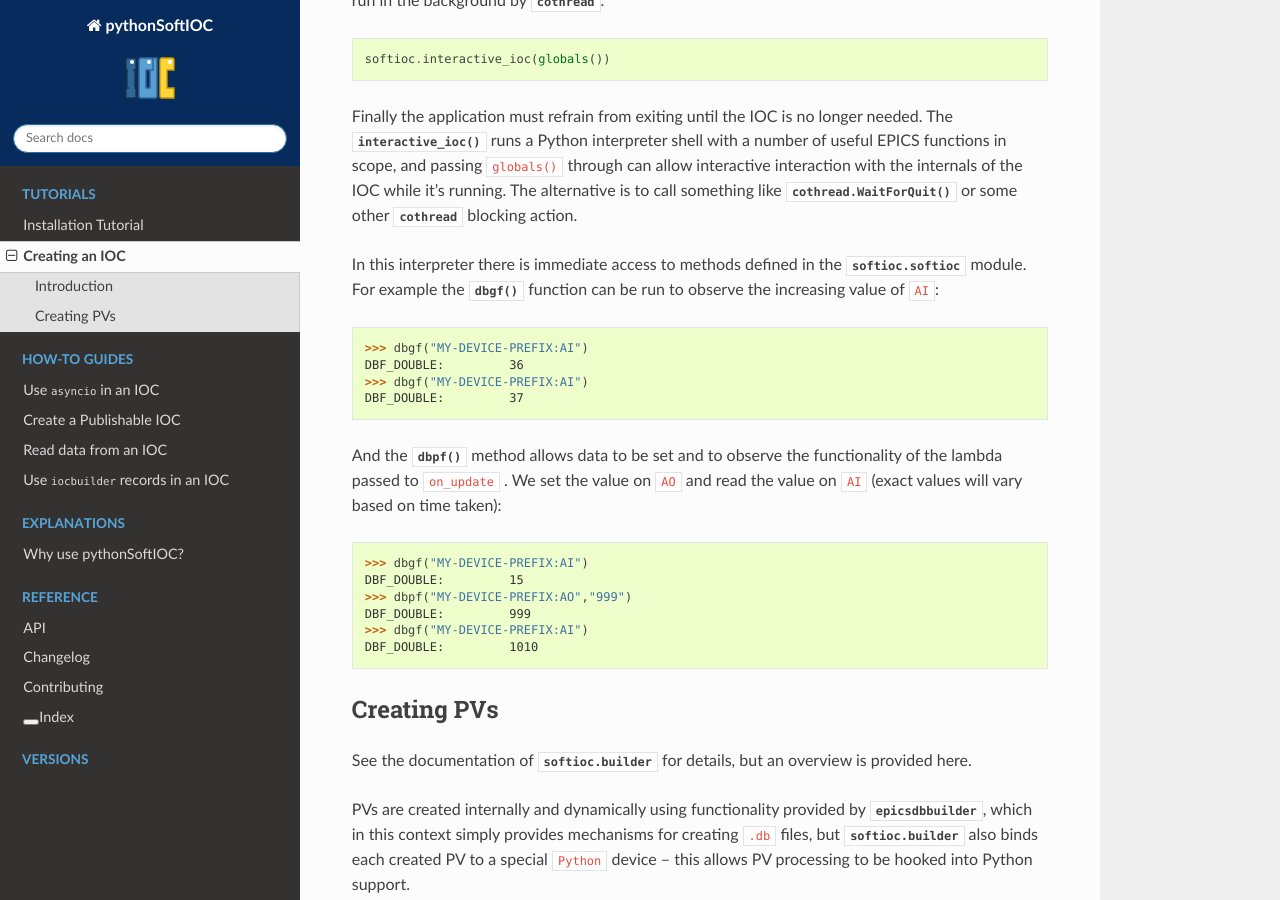
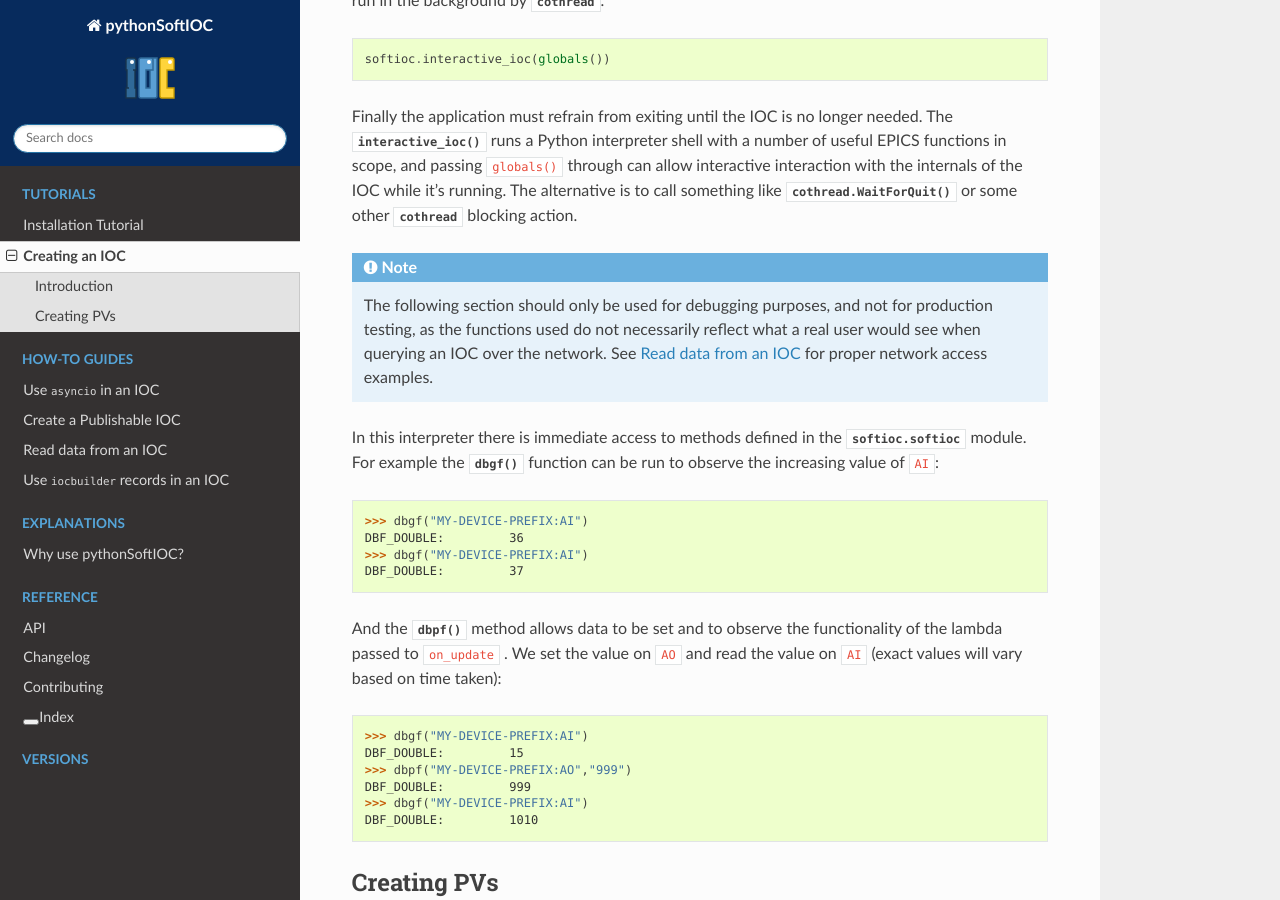
Before and after one commit to DiamondLightSource/pythonSoftIOC, a Sphinx documentation site: the page built from docs/tutorials/creating-an-ioc.rst, in a window 1280 px wide and 900 px high, scrolled down 1935 px. Built offline with Sphinx 7.4.7 and the Read the Docs theme 2.0.0, drawn with Linux system fonts in a browser that asks for light colours; the version number could not be read and is left out.

Commit message:
Add note regarding only using the dbpf/dbgf functions for debugging.

```diff
--- a/docs/tutorials/creating-an-ioc.rst
+++ b/docs/tutorials/creating-an-ioc.rst
@@ -71,6 +71,12 @@ internals of the IOC while it's running.  The alternative is to call something
 like :func:`cothread.WaitForQuit` or some other `cothread` blocking
 action.
 
+.. note::
+    The following section should only be used for debugging purposes, and not
+    for production testing, as the functions used do not necessarily reflect
+    what a real user would see when querying an IOC over the network.
+    See `../how-to/read-data-from-ioc` for proper network access examples.
+
 In this interpreter there is immediate access to methods defined in the
 `softioc.softioc` module. For example the :func:`~softioc.softioc.dbgf` function
 can be run to observe the increasing value of ``AI``::
```
